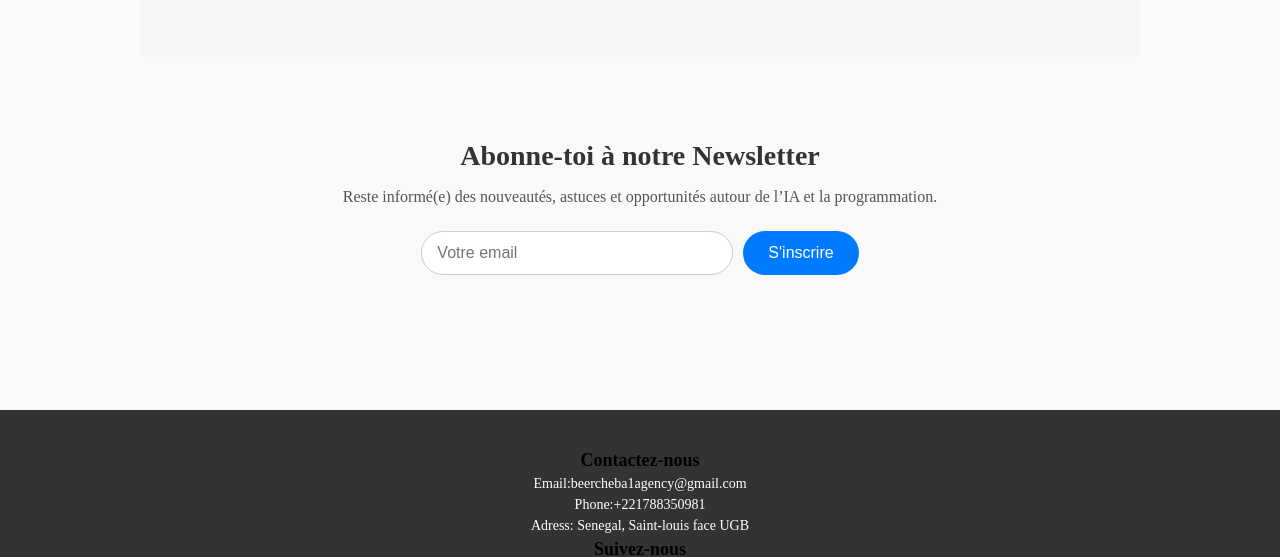
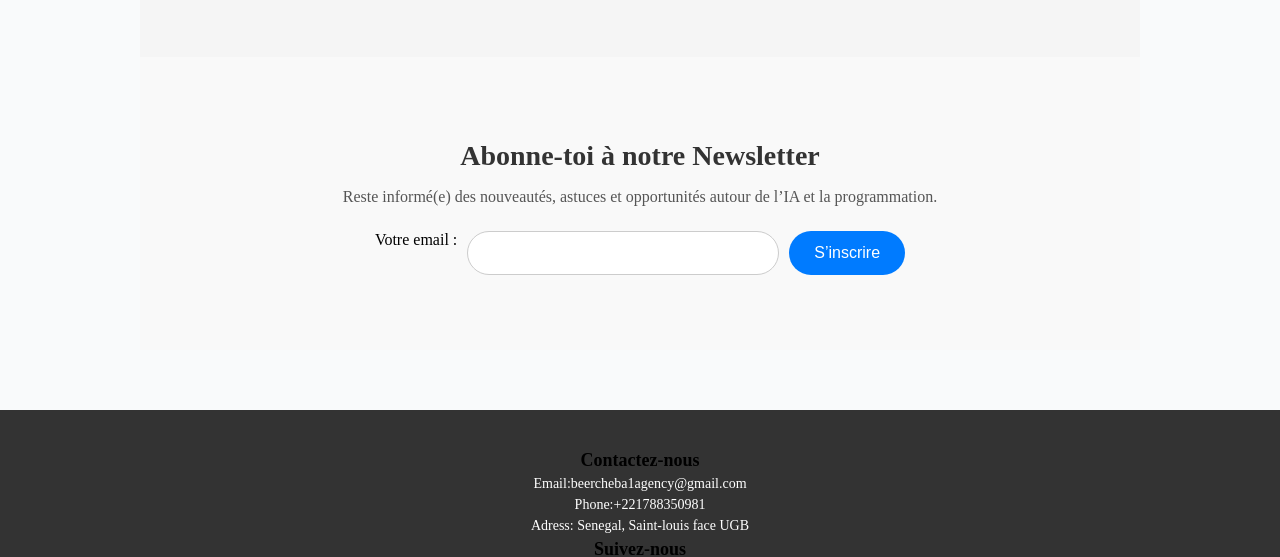
Before and after one commit to jangcodesn-prog/josh, a website: page Communauté/Communauté.html in a window 1280 px wide. Shown: the part 1084-1641 px from the top of the page. Drawn offline with Linux system fonts and the light colour scheme.

Commit message:
Update Communauté.html

```diff
--- a/Communauté/Communauté.html
+++ b/Communauté/Communauté.html
@@ -72,10 +72,12 @@
   <h2>Abonne-toi à notre Newsletter</h2>
   <p>Reste informé(e) des nouveautés, astuces et opportunités autour de l’IA et la programmation.</p>
 
-<form action="http://localhost:3000/subscribe" method="POST" class="newsletter-form">
-    <input type="email" name="email" placeholder="Votre email" required>
-    <button type="submit">S'inscrire</button>
-  </form>
+<form name="newsletter" method="POST" data-netlify="true" class="newsletter-form">
+  <label for="email">Votre email :</label>
+  <input type="email" id="email" name="email" required>
+  <button type="submit">S’inscrire</button>
+</form>
+
   <div class="message" id="message"></div>
   </div>
 </section>
```
